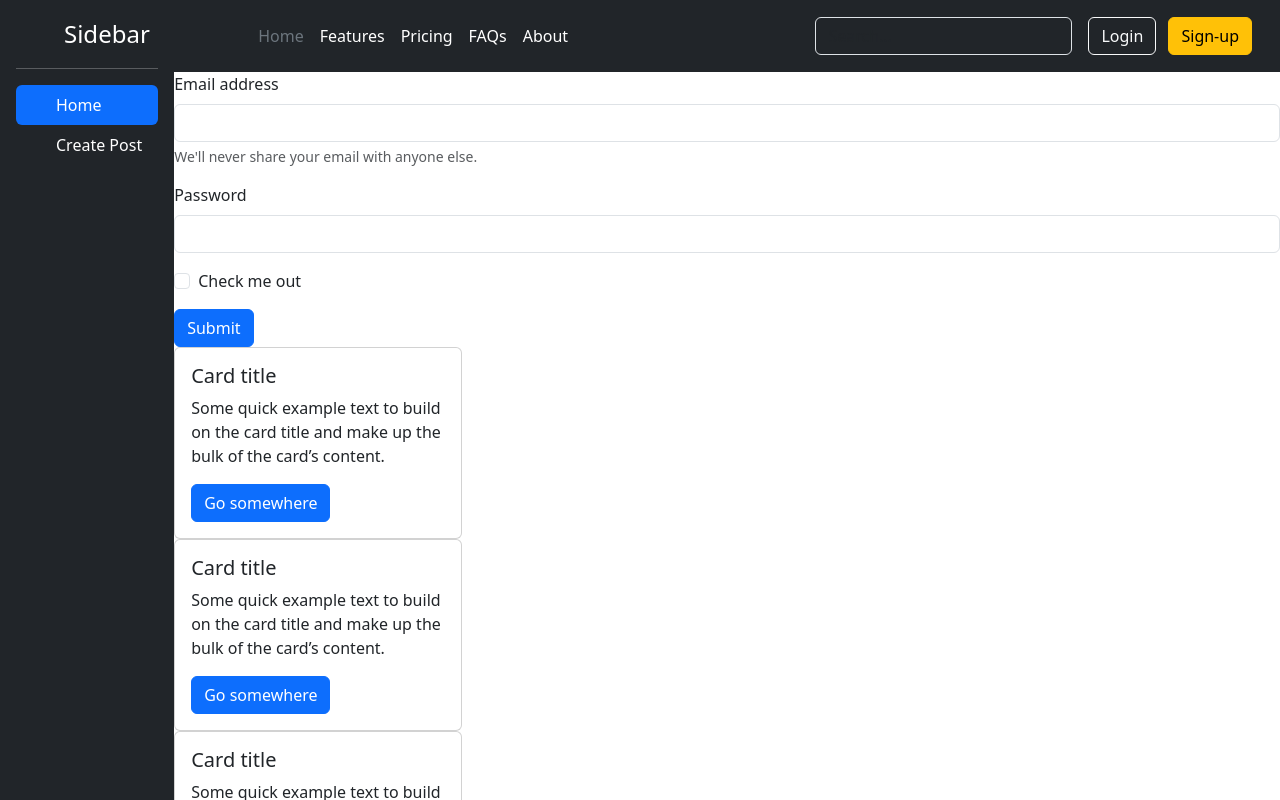
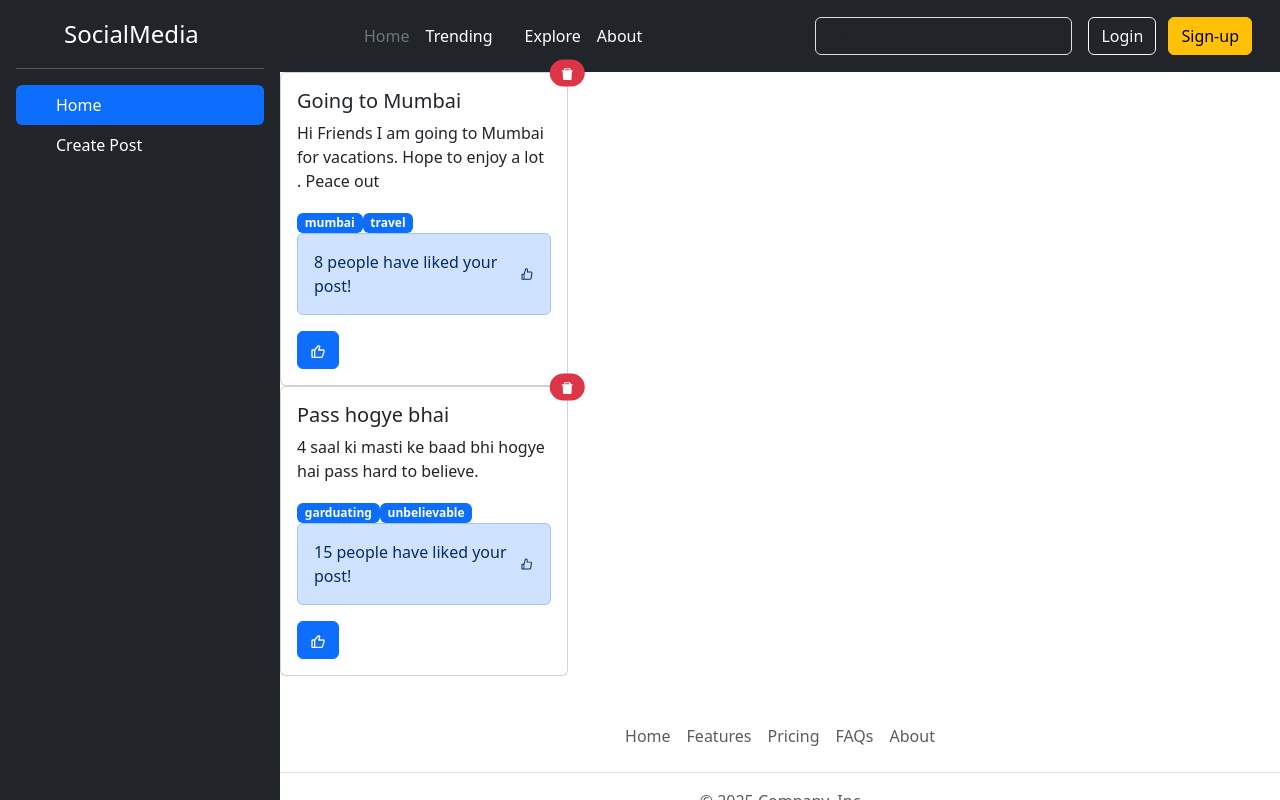
Before and after one commit to MohitkrPandey/SocialMedia, a React (Vite) app in the folder SocialMedia/: page / in a window 1280 px wide. Shown: the top 800 px of the page. Built offline with nearby package versions, Linux system fonts and the light colour scheme.

Commit message:
implemented create post and Home

```diff
--- a/SocialMedia/src/App.jsx
+++ b/SocialMedia/src/App.jsx
@@ -3,21 +3,28 @@ import Footer from "./components/Footer"
 import Sidebar from "./components/Siderbar"
 import CreatePost from "./components/CreatePost"
 import PostList from "./components/PostList"
+import {useState} from "react";
+import PostListProvider from "./store/post-list-store"
 function App() {
+const [selectedTab,setSelectedTab] =useState("Home");
 
-
+const changeTab=(tabName)=>{
+      setSelectedTab(tabName);
+}
   return (
+    <PostListProvider>
     <div className="app-container">
-     <Sidebar></Sidebar>
+     <Sidebar selectedTab={selectedTab} changeTab={changeTab}></Sidebar>
      <div className="content">
         <Header></Header>
-        <CreatePost></CreatePost>
-        <PostList></PostList>
+        {selectedTab=="Home" && <PostList/>}
+        {selectedTab=="Create Post" && <CreatePost/>}
         <Footer></Footer>
 
      </div>
 
     </div>
+    </PostListProvider>
   )
 }
 
--- a/SocialMedia/src/components/CreatePost.jsx
+++ b/SocialMedia/src/components/CreatePost.jsx
@@ -1,20 +1,69 @@
+import {useRef,useContext} from 'react';
+import { PostListData } from '../store/post-list-store';
+
+
+
+
 const CreatePost=()=>{
+  const {addPost} = useContext(PostListData);
+
+  const userIdInput =useRef();
+  const titleInput = useRef();
+  const bodyInput = useRef();
+
+  const tagInput=useRef();
+
+  const submitHandler=(event)=>{
+    event.preventDefault();
+    const userId=userIdInput.current.value;
+    const title=titleInput.current.value;
+    const body=bodyInput.current.value;
+    const tags=tagInput.current.value.split(' ');
+
+
+    userIdInput.current.value="";
+    titleInput.current.value="";
+    bodyInput.current.value="";
+    tagInput.current.value="";
+
+    addPost(userId,title,body,0,tags);
+  }
+
   return <>
-       <form>
-  <div class="mb-3">
-    <label for="exampleInputEmail1" class="form-label">Email address</label>
-    <input type="email" class="form-control" id="exampleInputEmail1" aria-describedby="emailHelp"/>
-    <div id="emailHelp" class="form-text">We'll never share your email with anyone else.</div>
+  <form onSubmit={submitHandler}>
+  <div className="mb-3">
+    <label htmlFor="user" className="form-label">Enter Your User Id here</label>
+    <input type="text" className="form-control" id="user" placeholder="Your User Id" ref={userIdInput}/>
+
   </div>
-  <div class="mb-3">
-    <label for="exampleInputPassword1" class="form-label">Password</label>
-    <input type="password" class="form-control" id="exampleInputPassword1"/>
+
+  <div className="mb-3">
+    <label htmlFor="title" className="form-label">Post Title</label>
+    <input type="text" className="form-control" id="title" placeholder="How are you feeling today..." ref={titleInput}/>
+
   </div>
-  <div class="mb-3 form-check">
-    <input type="checkbox" class="form-check-input" id="exampleCheck1"/>
-    <label class="form-check-label" for="exampleCheck1">Check me out</label>
+
+<div className="mb-3">
+    <label htmlFor="content" className="form-label">Post Content</label>
+    <textarea className="form-control" id="content" placeholder="Tell us more about it" ref={bodyInput} />
+
   </div>
-  <button type="submit" class="btn btn-primary">Submit</button>
+
+
+
+
+
+<div className="mb-3">
+    <label htmlFor="hash" className="form-label">Enter your tags here</label>
+    <input type="text" className="form-control" id="hash" placeholder="Please enter tags using spaces"
+    ref={tagInput}/>
+
+  </div>
+
+
+
+
+  <button type="submit" className="btn btn-primary">Post</button>
 </form>
 
   </>
--- a/SocialMedia/src/components/Header.jsx
+++ b/SocialMedia/src/components/Header.jsx
@@ -1,70 +1,70 @@
 const Header = () => {
   return (
     <>
-      <header class="p-3 text-bg-dark ">
+      <header className="p-3 text-bg-dark ">
         {" "}
-        <div class="container">
+        <div className="container">
           {" "}
-          <div class="d-flex flex-wrap align-items-center justify-content-center justify-content-lg-start">
+          <div className="d-flex flex-wrap align-items-center justify-content-center justify-content-lg-start">
             {" "}
             <a
               href="/"
-              class="d-flex align-items-center mb-2 mb-lg-0 text-white text-decoration-none"
+              className="d-flex align-items-center mb-2 mb-lg-0 text-white text-decoration-none"
             >
               {" "}
               <svg
-                class="bi me-2"
+                className="bi me-2"
                 width="40"
                 height="32"
                 role="img"
                 aria-label="Bootstrap"
               >
-                <use xlink:href="#bootstrap"></use>
+                <use xlinkHref="#bootstrap"></use>
               </svg>{" "}
             </a>{" "}
-            <ul class="nav col-12 col-lg-auto me-lg-auto mb-2 justify-content-center mb-md-0">
+            <ul className="nav col-12 col-lg-auto me-lg-auto mb-2 justify-content-center mb-md-0">
               {" "}
               <li>
-                <a href="#" class="nav-link px-2 text-secondary">
+                <a href="#" className="nav-link px-2 text-secondary">
                   Home
                 </a>
               </li>{" "}
               <li>
-                <a href="#" class="nav-link px-2 text-white">
-                  Features
+                <a href="#" className="nav-link px-2 text-white">
+                  Trending
                 </a>
               </li>{" "}
               <li>
-                <a href="#" class="nav-link px-2 text-white">
-                  Pricing
+                <a href="#" className="nav-link px-2 text-white">
+
                 </a>
               </li>{" "}
               <li>
-                <a href="#" class="nav-link px-2 text-white">
-                  FAQs
+                <a href="#" className="nav-link px-2 text-white">
+                  Explore
                 </a>
               </li>{" "}
               <li>
-                <a href="#" class="nav-link px-2 text-white">
+                <a href="#" className="nav-link px-2 text-white">
                   About
                 </a>
               </li>{" "}
             </ul>{" "}
-            <form class="col-12 col-lg-auto mb-3 mb-lg-0 me-lg-3" role="search">
+            <form className="col-12 col-lg-auto mb-3 mb-lg-0 me-lg-3" role="search">
               {" "}
               <input
                 type="search"
-                class="form-control form-control-dark text-bg-dark"
+                className="form-control form-control-dark text-bg-dark"
                 placeholder="Search..."
                 aria-label="Search"
               />{" "}
             </form>{" "}
-            <div class="text-end">
+            <div className="text-end">
               {" "}
-              <button type="button" class="btn btn-outline-light me-2">
+              <button type="button" className="btn btn-outline-light me-2">
                 Login
               </button>{" "}
-              <button type="button" class="btn btn-warning">
+              <button type="button" className="btn btn-warning">
                 Sign-up
               </button>{" "}
             </div>{" "}
--- a/SocialMedia/src/components/Post.jsx
+++ b/SocialMedia/src/components/Post.jsx
@@ -1,17 +1,56 @@
-const Post = () => {
+import { AiFillDelete } from "react-icons/ai";
+import { AiOutlineLike } from "react-icons/ai";
+import { BiLike } from "react-icons/bi";
+
+
+
+import { useContext } from "react";
+import { PostListData } from "../store/post-list-store";
+
+const Post = ({ post }) => {
+  const { deletePost, incrementReaction } = useContext(PostListData);
+  const onClickHandler = () => {
+    deletePost(post.id);
+  };
+
+  const reactionHandler=()=>{
+    incrementReaction(post.id);
+  }
   return (
     <>
-      <div class="card" style={{width: "18rem"}}>
+      <div className="card" style={{ width: "18rem" }}>
+        <div className="card-body">
+          <h5 className="card-title">
+            {post.title}
+            <span
+              onClick={onClickHandler}
+              className="position-absolute top-0 start-100 translate-middle badge rounded-pill bg-danger"
+              style={{ cursor: "pointer" }}
+            >
+              <AiFillDelete />
+            </span>
+          </h5>
 
-        <div class="card-body">
-          <h5 class="card-title">Card title</h5>
-          <p class="card-text">
-            Some quick example text to build on the card title and make up the
-            bulk of the card’s content.
-          </p>
-          <a href="#" class="btn btn-primary">
-            Go somewhere
-          </a>
+          <p className="card-text">{post.body}</p>
+          {post.tags.map((tag) => (
+            <span key={tag} className="badge text-bg-primary">
+              {tag}
+            </span>
+          ))}
+
+          <div
+            className="alert alert-primary d-flex align-items-center gap-2"
+            role="alert"
+          >
+            <span>{post.reactions} people have  liked your post!</span>
+            <AiOutlineLike />
+
+          </div>
+
+          <button class="btn btn-primary" type="button" onClick={reactionHandler}><BiLike />
+
+</button>
+
         </div>
       </div>
     </>
--- a/SocialMedia/src/components/PostList.jsx
+++ b/SocialMedia/src/components/PostList.jsx
@@ -1,9 +1,13 @@
 import Post from "./Post";
+import {useContext} from "react";
+import { PostListData } from "../store/post-list-store";
 const PostList=()=>{
+
+const {postList}=useContext(PostListData);
   return <>
-      <Post></Post>
-      <Post></Post>
-      <Post></Post>
+    {postList.map((post)=><Post key={post.id} post={post}></Post>)}
+
+
   </>
 }
 
--- a/SocialMedia/src/components/Siderbar.jsx
+++ b/SocialMedia/src/components/Siderbar.jsx
@@ -1,56 +1,56 @@
-const Sidebar = () => {
+const Sidebar = ({selectedTab,changeTab}) => {
   return (
     <>
       <div
-        class="d-flex flex-column flex-shrink-0 p-3 text-bg-dark sidebar"
-        style={{width: "280px;"}}
+        className="d-flex flex-column flex-shrink-0 p-3 text-bg-dark sidebar"
+        style={{width: "280px"}}
 
       >
         {" "}
         <a
           href="/"
-          class="d-flex align-items-center mb-3 mb-md-0 me-md-auto text-white text-decoration-none"
+          className="d-flex align-items-center mb-3 mb-md-0 me-md-auto text-white text-decoration-none"
         >
           {" "}
           <svg
-            class="bi pe-none me-2"
+            className="bi pe-none me-2"
             width="40"
             height="32"
             aria-hidden="true"
           >
-            <use xlink:href="#bootstrap"></use>
+            <use xlinkHref="#bootstrap"></use>
           </svg>{" "}
-          <span class="fs-4">Sidebar</span>{" "}
+          <span className="fs-4">SocialMedia</span>{" "}
         </a>{" "}
         <hr />{" "}
-        <ul class="nav nav-pills flex-column mb-auto">
+        <ul className="nav nav-pills flex-column mb-auto">
           {" "}
-          <li class="nav-item">
+          <li className="nav-item">
             {" "}
-            <a href="#" class="nav-link active" aria-current="page">
+            <a onClick={()=>{changeTab("Home");}}  href="#" className={`nav-link text-white  ${selectedTab=="Home"&&"active"}`} aria-current="page">
               {" "}
               <svg
-                class="bi pe-none me-2"
+                className="bi pe-none me-2"
                 width="16"
                 height="16"
                 aria-hidden="true"
               >
-                <use xlink:href="#home"></use>
+                <use xlinkHref="#home"></use>
               </svg>
               Home
             </a>{" "}
           </li>{" "}
           <li>
             {" "}
-            <a href="#" class="nav-link text-white">
+            <a onClick={()=>{changeTab("Create Post")}} href="#" className={`nav-link text-white ${selectedTab=="Create Post"&&"active"} `} >
               {" "}
               <svg
-                class="bi pe-none me-2"
+                className="bi pe-none me-2"
                 width="16"
                 height="16"
                 aria-hidden="true"
               >
-                <use xlink:href="#speedometer2"></use>
+                <use xlinkHref="#speedometer2"></use>
               </svg>
               Create Post
             </a>{" "}
@@ -58,11 +58,11 @@ const Sidebar = () => {
 
         </ul>{" "}
         <hr />{" "}
-        <div class="dropdown">
+        <div className="dropdown">
           {" "}
           <a
             href="#"
-            class="d-flex align-items-center text-white text-decoration-none dropdown-toggle"
+            className="d-flex align-items-center text-white text-decoration-none dropdown-toggle"
             data-bs-toggle="dropdown"
             aria-expanded="false"
           >
@@ -72,32 +72,32 @@ const Sidebar = () => {
               alt=""
               width="32"
               height="32"
-              class="rounded-circle me-2"
+              className="rounded-circle me-2"
             />{" "}
             <strong>mdo</strong>{" "}
           </a>{" "}
-          <ul class="dropdown-menu dropdown-menu-dark text-small shadow">
+          <ul className="dropdown-menu dropdown-menu-dark text-small shadow">
             {" "}
             <li>
-              <a class="dropdown-item" href="#">
+              <a className="dropdown-item" href="#">
                 New project...
               </a>
             </li>{" "}
             <li>
-              <a class="dropdown-item" href="#">
+              <a className="dropdown-item" href="#">
                 Settings
               </a>
             </li>{" "}
             <li>
-              <a class="dropdown-item" href="#">
+              <a className="dropdown-item" href="#">
                 Profile
               </a>
             </li>{" "}
             <li>
-              <hr class="dropdown-divider" />
+              <hr className="dropdown-divider" />
             </li>{" "}
             <li>
-              <a class="dropdown-item" href="#">
+              <a className="dropdown-item" href="#">
                 Sign out
               </a>
             </li>{" "}
--- /dev/null
+++ b/SocialMedia/src/store/post-list-store.jsx
@@ -0,0 +1,94 @@
+import { createContext, useReducer } from "react";
+
+export const PostListData = createContext({
+  postList: [],
+  addPost: () => {},
+  deletePost: () => {},
+  incrementReaction:()=>{},
+});
+
+const postListReducer = (currPostList, action) => {
+  let newPostList = currPostList;
+  if (action.type === "ADD_POST") {
+    newPostList = [action.payload, ...currPostList];
+  }
+
+  else if (action.type == "DELETE_POST") {
+
+      newPostList = currPostList.filter((it)=>it.id!==action.payload.itemId);
+
+  }
+
+  else if(action.type=="INCREMENT_REACTION"){
+      newPostList=currPostList.map((it)=>it.id===action.payload.itemId?{...it,reactions:it.reactions+1}:it)
+  }
+
+  return newPostList;
+};
+
+const PostListProvider = ({ children }) => {
+  const [postList, dispatchPostList] = useReducer(
+    postListReducer,
+    DEFAULT_POST_LIST,
+  );
+
+  const addPost = (userId, title, body,reactions, tags) => {
+    dispatchPostList({
+      type: "ADD_POST",
+      payload: {
+        id: Date.now(),
+        title,
+        body,
+        reactions,
+        tags,
+        userId,
+      },
+    });
+  };
+
+  const deletePost = (itemId) => {
+    dispatchPostList({
+        type:"DELETE_POST",
+        payload:{
+          itemId,
+        }
+    })
+
+  };
+
+  const incrementReaction=(itemId)=>{
+    dispatchPostList({
+      type:"INCREMENT_REACTION",
+      payload:{itemId,
+
+      },
+    })
+  }
+
+  return (
+    <PostListData.Provider value={{ postList, addPost, deletePost ,incrementReaction}}>
+      {children}
+    </PostListData.Provider>
+  );
+};
+
+const DEFAULT_POST_LIST = [
+  {
+    id: "1",
+    title: "Going to Mumbai",
+    body: "Hi Friends I am going to Mumbai for vacations. Hope to enjoy a lot . Peace out",
+    reactions: 8,
+    userID: "user-9",
+    tags:["mumbai","travel"]
+  },
+  {
+    id: "2",
+    title: "Pass hogye bhai",
+    body: "4 saal ki masti ke baad bhi hogye hai pass hard to believe.",
+    reactions: 15,
+    userID: "user-12",
+    tags: ["garduating", "unbelievable"],
+  },
+];
+
+export default PostListProvider;
```
Also changed, not shown: SocialMedia/src/components/Footer.jsx (+13 -13 lines).
